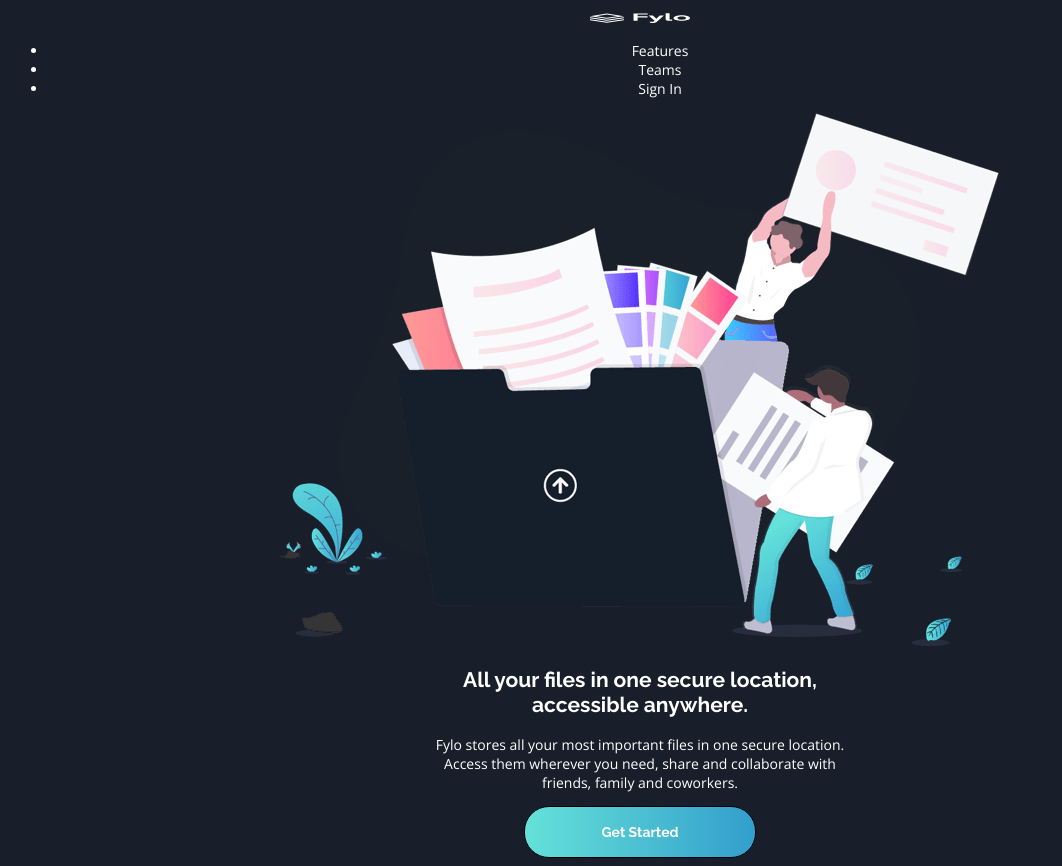
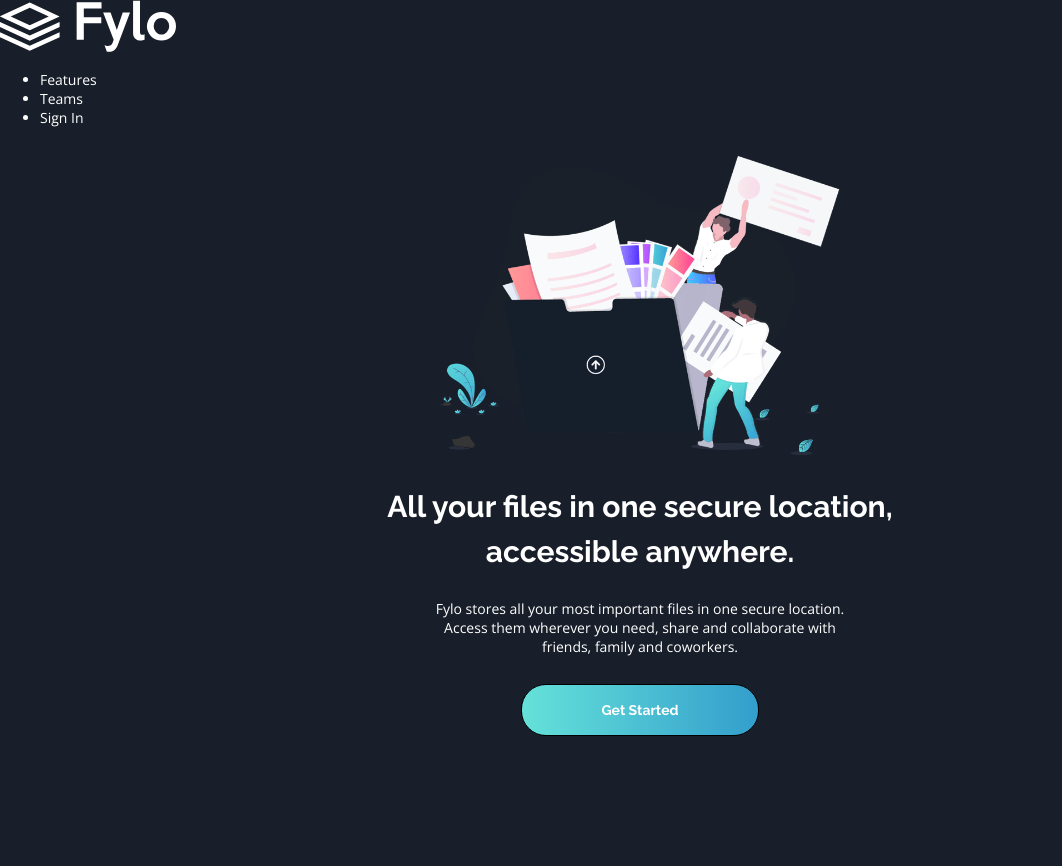
Before and after one commit to rolandandkose/SH-CAPSTONE-PROJECT-1, a plain HTML site: page index.html in a window 1280 px wide. Shown: the whole page, without its empty margins (0-1062 px from the left). After the commit the page ends 800 px from the top, so only its background shows below. Drawn offline with nearby package versions, Linux system fonts and the light colour scheme.

Commit message:
second commit

```diff
--- a/index.html
+++ b/index.html
@@ -15,7 +15,7 @@
 </head>
 <body>
     <div class="container">
-        <img class="firstimg" src="images/logo.svg" alt="fylo-logo">
+        <img class="logo" src="images/logo.svg" alt="fylo-logo">
         <div class="hero-section">
             <div class="links">
                 <ul>
@@ -25,7 +25,7 @@
                 </ul>
             </div>
             <div class="hero">
-                <img src="images/illustration-intro.png" alt="into-image">
+                <img class="firstimg" src="images/illustration-intro.png" alt="into-image">
                 <h2>All your files in one secure location,<br>accessible anywhere.</h2>
                 <p>Fylo stores all your most important files in one secure location.<br>Access them wherever you need, share and collaborate with <br>friends, family and coworkers.</p>
             </div>
--- a/style.css
+++ b/style.css
@@ -4,32 +4,39 @@ body {
     font-weight: 400;
     font-size: 14px;
     color: hsl(0, 0%, 100%);
-    text-align: center;
+    max-width: 1440px;
+    margin: auto;
 
 }
 
 .firstimg {
-    width: 100px;
-    height: 10px;
+    width: 400px;
+    height: 300px;
 }
 h2 {
     font-family: 'raleway';
     font-weight: 700;
+    font-size: 30px;
+    line-height: 45px;
+}
+
+.hero {
+    text-align: center;
+    margin: 2em 0 2em 0;
 }
 
 .butt {
     border: solid 1px black;
     border-radius: 25px;
-    padding-top: 3px;
-    padding-bottom: 3px;
-    background-color: hsl(176, 68%, 64%);
-    background-color: hsl(198, 60%, 50%);
+    padding: 3px 3px;
     background-image: linear-gradient(to right, hsl(176, 68%, 64%), hsl(198, 60%, 50%) );
     width: 230px;
     font-family: 'raleway';
     font-weight: 700;
     color: hsl(0, 0%, 100%);
     margin: auto;
+    text-align: center;
+    cursor: pointer;
 
 
 }
```
